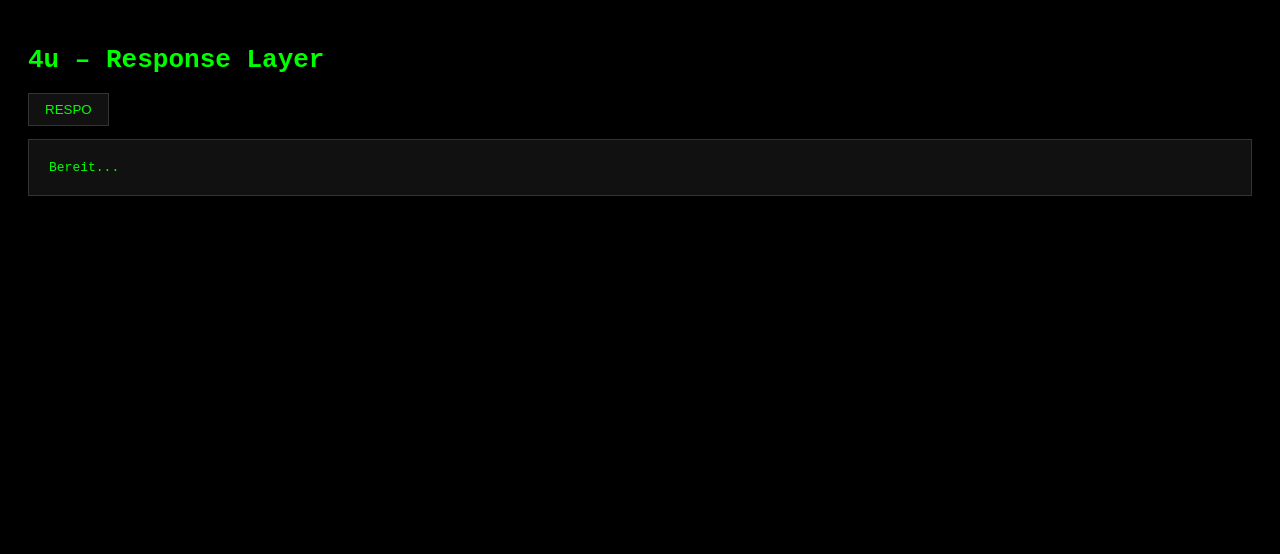
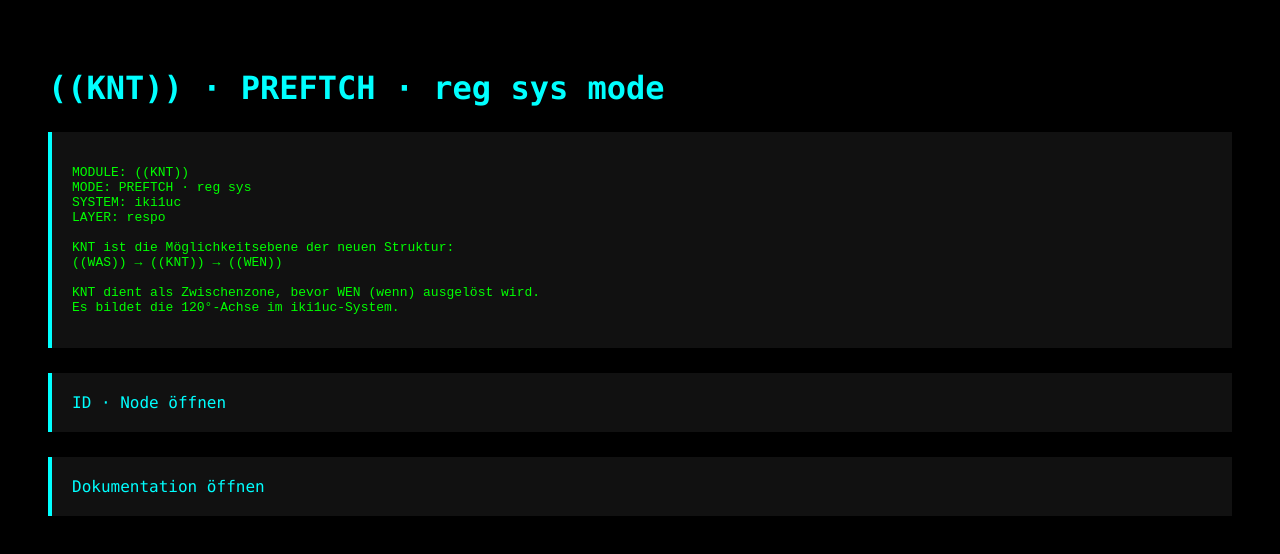
Before and after one commit to iki1uc/KNT, a plain HTML site: page index.html in a window 1280 px wide. Drawn offline with Linux system fonts and the light colour scheme.

Commit message:
Update index.html

```diff
--- a/index.html
+++ b/index.html
@@ -2,30 +2,43 @@
 <html lang="de">
 <head>
 <meta charset="UTF-8">
-<title>4u – Response Layer</title>
-
+<title>((KNT)) · PREFTCH · reg sys mode</title>
 <style>
-body{background:#000;color:#0f0;font-family:monospace;padding:20px;}
-pre{background:#111;padding:20px;border:1px solid #333;}
-button{background:#111;color:#0f0;border:1px solid #333;padding:8px 16px;}
+body { background:#000; color:#0f0; font-family:Consolas, monospace; padding:40px; }
+h1 { color:#0ff; }
+.block { background:#111; padding:20px; margin:25px 0; border-left:4px solid #0ff; }
+pre { white-space:pre; }
+a { color:#0ff; text-decoration:none; }
+a:hover { color:#fff; }
 </style>
 </head>
 
 <body>
 
-<h1>4u – Response Layer</h1>
+<h1>((KNT)) · PREFTCH · reg sys mode</h1>
 
-<button onclick="show()">RESPO</button>
+<div class="block">
+<pre>
+MODULE: ((KNT))
+MODE: PREFTCH · reg sys
+SYSTEM: iki1uc
+LAYER: respo
 
-<pre id="out">Bereit...</pre>
+KNT ist die Möglichkeitsebene der neuen Struktur:
+((WAS)) → ((KNT)) → ((WEN))
 
-<script type="module">
-import { respo } from "./respo.js";
+KNT dient als Zwischenzone, bevor WEN (wenn) ausgelöst wird.
+Es bildet die 120°-Achse im iki1uc-System.
+</pre>
+</div>
 
-function show(){
-  out.textContent = JSON.stringify(respo, null, 2);
-}
-</script>
+<div class="block">
+<a href="ID.html">ID · Node öffnen</a>
+</div>
+
+<div class="block">
+<a href="README.md">Dokumentation öffnen</a>
+</div>
 
 </body>
 </html>
```
